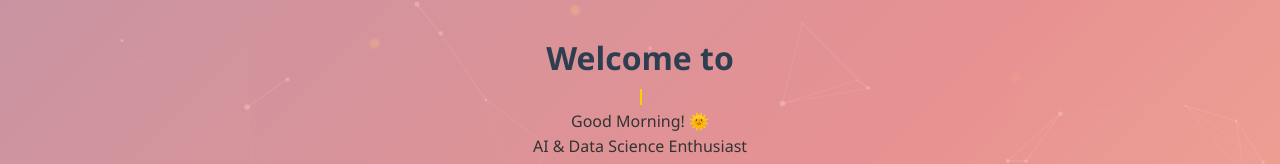
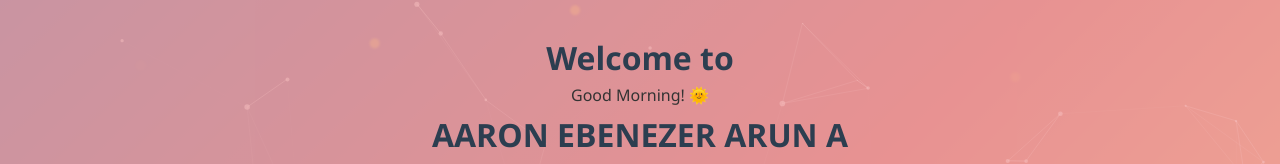
Before and after one commit to Aaron-Ebinezer/Aaron-Ebinezer.github.io, a plain HTML site: page index.html in a window 1280 px wide. Shown: the top 164 px of the page. Drawn offline with nearby package versions, Linux system fonts and the light colour scheme.

Commit message:
Update index.html

```diff
--- a/index.html
+++ b/index.html
@@ -383,9 +383,9 @@
     <div id="particles-js"></div>
 
     <header>
-        <h1 id="typing-text"></h1><span class="type-cursor"></span>
+        <h1 id="typing-text"></h1>
         <p id="greeting"></p>
-        <p>AI & Data Science Enthusiast</p>
+        <p><h1>AARON EBENEZER ARUN A</h1>AI & Data Science Enthusiast</p>
         <nav class="main-nav">
             <ul>
                 <li><a href="#about">About</a></li>
```
